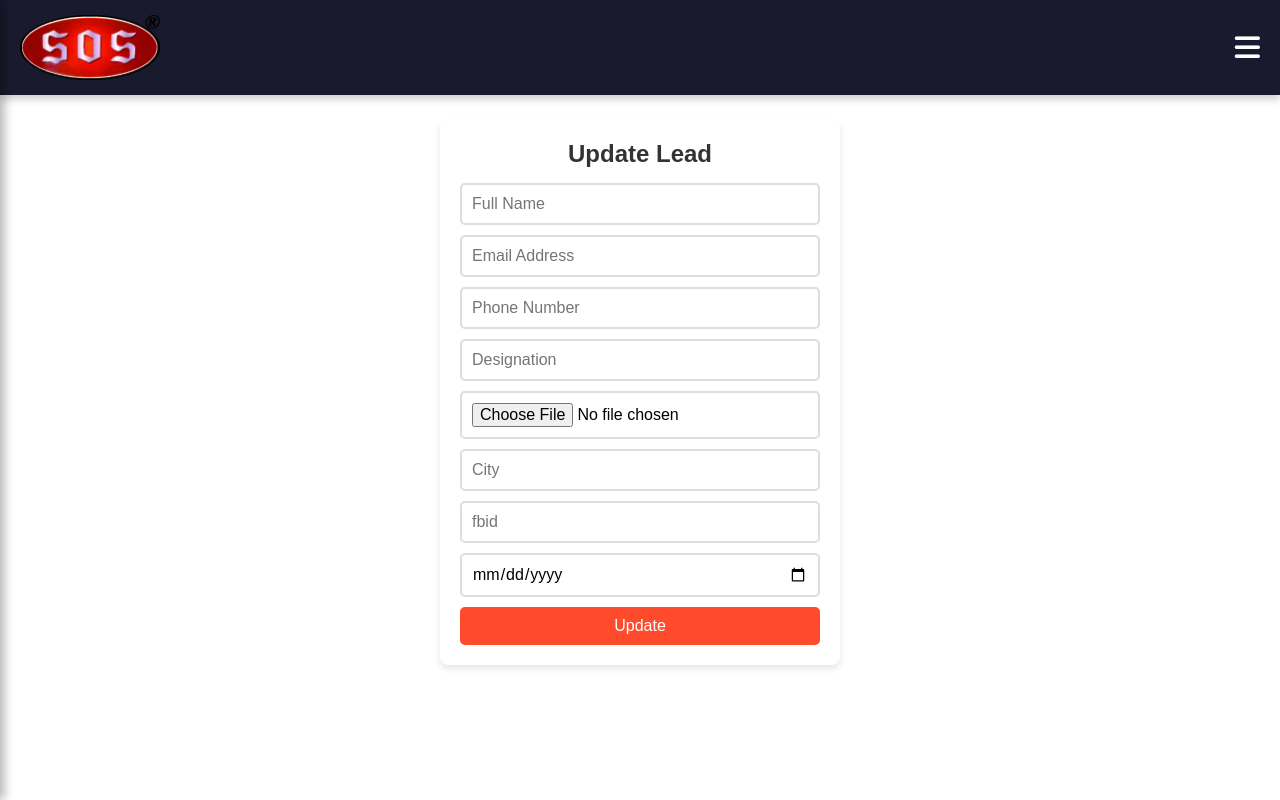
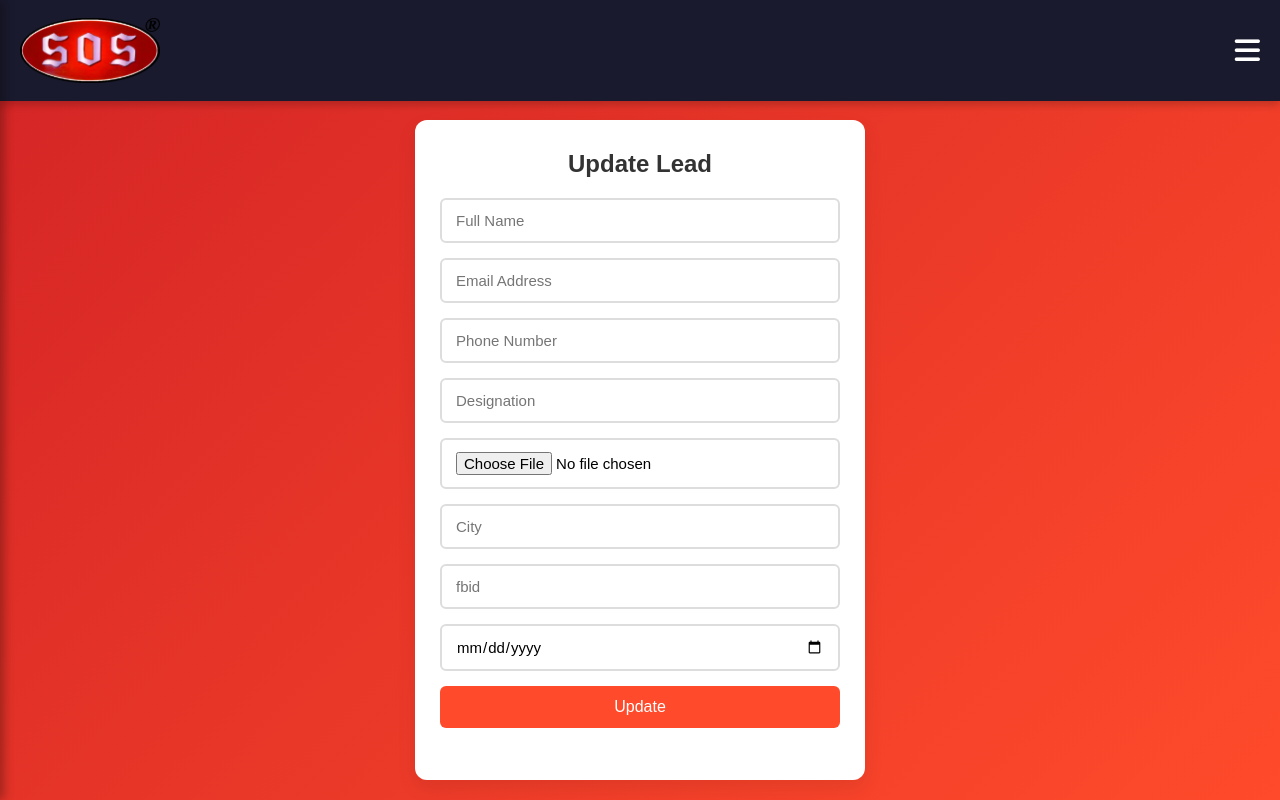
Before and after one commit to affanahmed2001/SOSFrontend, a React (Vite) app: page /update/1 in a window 1280 px wide. Built offline with nearby package versions, Linux system fonts and the light colour scheme; no server answers.

Commit message:
Log-in/out fetched

```diff
--- a/src/App.jsx
+++ b/src/App.jsx
@@ -12,9 +12,9 @@ function App() {
 
         <Router>
           <Routes>
-            <Route path="/" element={<Dashboard /> } />
+            <Route path="/" element={<Login /> } />
+            <Route path="/dashboard" element={<Dashboard />} />
             <Route path="/create" element={<CreateLead />} />
-            <Route path="/login" element={<Login />} />
             <Route path="/update/:lead_id" element={<Update_lead />} />
           </Routes>
         </Router>
--- a/src/Components/CreatLead.jsx
+++ b/src/Components/CreatLead.jsx
@@ -59,6 +59,7 @@ const Creat_lead = () => {
         const result = await response.json();
         // setMessage(result.message);
         setFormData({names:"",email:"",phone:"",designation:"",cv:"",city:"",FBID:"",createdDate:"",});
+        alert("data Created Successfully!");
 
         document.querySelector('input[type="file"]').value = "";
 
@@ -81,7 +82,7 @@ const Creat_lead = () => {
   return (
     <>
       <Navbar />
-      <div className='home'>
+      <div className='createLeadHome'>
         <div className="form-container">
           <h2>Create Lead</h2>
           <form onSubmit={handleSubmit}>
--- a/src/Components/CreateLead.css
+++ b/src/Components/CreateLead.css
@@ -1,50 +1,64 @@
-.home{
+.createLeadHome {
   margin-top: 100px;
+  display: flex;
+  justify-content: center;
+  padding: 20px;
+  background: linear-gradient(135deg, #d62626, #ff4b2b);
+  min-height: calc(100vh - 100px); /* Optional: keep it full height minus header */
 }
+
 .form-container {
   width: 100%;
-    max-width: 400px;
-    margin: auto;
-    padding: 20px;
-    border-radius: 8px;
-    box-shadow: 0 4px 6px rgba(0, 0, 0, 0.1);
-    background: #fff;
+  max-width: 450px;
+  background: #ffffff;
+  padding: 30px 25px;
+  border-radius: 12px;
+  box-shadow: 0 8px 20px rgba(0, 0, 0, 0.08);
   text-align: center;
 }
 
-  h2 {
-    margin-bottom: 15px;
-    color: #333;
+.createLeadHome h2 {
+  margin-bottom: 20px;
+  color: #333333;
+  font-size: 24px;
+  font-weight: 600;
 }
 
 form {
   display: flex;
   flex-direction: column;
-    gap: 10px;
+  gap: 15px;
 }
 
-  input {
-    padding: 10px;
-    font-size: 16px;
+input[type="text"],
+input[type="email"],
+input[type="number"],
+input[type="file"],
+input[type="date"] {
+  padding: 12px 14px;
+  font-size: 15px;
   border: 2px solid #ddd;
-    border-radius: 5px;
+  border-radius: 6px;
   outline: none;
+  transition: border-color 0.3s;
 }
 
 input:focus {
   border-color: #ff4b2b;
 }
 
-  button {
-    padding: 10px;
+.createLeadHome button {
+  padding: 12px;
   font-size: 16px;
   border: none;
   background: #ff4b2b;
   color: white;
-    border-radius: 5px;
+  font-weight: 500;
+  border-radius: 6px;
   cursor: pointer;
+  transition: background 0.3s ease;
 }
 
-  button:hover {
+.createLeadHome button:hover {
   background: #e63e26;
 }
--- a/src/Components/Dashboard.css
+++ b/src/Components/Dashboard.css
@@ -1,11 +1,7 @@
-/* General Styles */
-.home {
+.dashboardHome {
   padding: 20px;
-  font-family: Arial, sans-serif;
   margin-top: 100px;
 }
-
-
 
 .head {
   display: flex;
@@ -20,8 +16,8 @@
   margin-right: auto;
 }
 
-button {
-  background: linear-gradient(45deg, #7b0b00, #ff4b2b);
+.dashboardHome button {
+  background:  #ff4b2b;
   color: white;
   padding: 10px 18px;
   border: none;
--- a/src/Components/Dashboard.jsx
+++ b/src/Components/Dashboard.jsx
@@ -1,9 +1,7 @@
 import React, { useState, useEffect } from "react";
-import { BrowserRouter as Router, Routes, Route } from 'react-router-dom';
 
 import Navbar from "./Navbar";
 import "./Dashboard.css";
-import Update_lead from "./UpdateLead";
 
 const Dashboard = () => {
   const [isImportOpen, setIsImportOpen] = useState(false);
@@ -17,12 +15,6 @@ const Dashboard = () => {
 
   const toggleImport = () => setIsImportOpen(!isImportOpen);
   const toggleExport = () => setIsExportOpen(!isExportOpen);
-
-  // <Router>
-  //   <Routes>
-  //     <Route path="/update" element={<Update_lead />} />
-  //   </Routes>
-  // </Router>
 
   const closeModals = () => {
     setIsImportOpen(false);
@@ -111,7 +103,7 @@ const Dashboard = () => {
   return (
     <>
       <Navbar />
-      <div className="home">
+      <div className="dashboardHome">
 
         <div className="head">
           <h2 className="push">Dashboard</h2>
@@ -122,7 +114,7 @@ const Dashboard = () => {
               <i className="fa-solid fa-xmark close-icon" onClick={closeModals}></i>
               <div className="importMain">
                 <input type="file" name="fileUpload" onChange={handleFile} />
-                <button onClick={handleUpload}>Upload</button>
+                <button onClick={()=>{handleUpload(); closeModals();}}>Upload</button>
               </div>
             </div>
           )}
@@ -142,7 +134,7 @@ const Dashboard = () => {
                 </div>
               </div>
               <div className="filter-btn">
-                <button className="filter-btn" onClick={applyFilter}>Filter</button>
+                <button className="filter-btn" onClick={()=>{ applyFilter(); closeModals(); }}>Filter</button>
               </div>
             </div>
           )}
--- /dev/null
+++ b/src/Components/Login.css
@@ -0,0 +1,55 @@
+.loginHome {
+    min-height: 100vh;
+    display: flex;
+    justify-content: center;
+    align-items: center;  background: linear-gradient(135deg, #d62626, #ff4b2b);
+    padding: 20px;
+  }
+
+  .loginHome form {
+    background: #ffffff;
+    padding: 30px 25px;
+    border-radius: 12px;
+    box-shadow: 0 8px 20px rgba(0, 0, 0, 0.08);
+    text-align: center;
+    width: 100%;
+    max-width: 400px;
+  }
+
+  .loginHome .logo {
+    width: 120px;
+    margin: 0 auto 25px;
+    display: block;
+  }
+
+  .loginHome input {
+    width: 100%;
+    padding: 12px 14px;
+    margin-bottom: 15px;
+    font-size: 15px;
+    border: 2px solid #ddd;
+    border-radius: 6px;
+    outline: none;
+    transition: border-color 0.3s;
+  }
+
+  .loginHome input:focus {
+    border-color: #ff4b2b;
+  }
+
+  .loginHome button {
+    width: 100%;
+    padding: 12px;
+    font-size: 16px;
+    border: none;
+    background: #ff4b2b;
+    color: white;
+    font-weight: 500;
+    border-radius: 6px;
+    cursor: pointer;
+    transition: background 0.3s ease;
+  }
+
+  .loginHome button:hover {
+    background: #e63e26;
+  }
--- a/src/Components/Login.jsx
+++ b/src/Components/Login.jsx
@@ -1,13 +1,83 @@
-import React from 'react'
-import Navbar from './Navbar'
+import React, { useState } from 'react'
+import "./Login.css"
+import dashboard from "./Dashboard"
+import { useNavigate } from 'react-router-dom';
+
 
 const Login = () => {
+  const navigate = useNavigate();
+
+  const [loginData, setLoginData] = useState({
+    u_email: "",
+    u_password: "",
+  });
+
+  const handleChange = (e) => {
+    const { name, value } = e.target;
+    setLoginData((prevData) => ({
+      ...prevData,
+      [name]: value,
+    }));
+  }
+  const handleSubmit = async (e) => {
+    const API = `http://localhost:3000/data/login`;
+    e.preventDefault();
+
+    try {
+      const response = await fetch(API, {
+        method: "POST",
+        headers: {
+          "Content-Type": "application/json"
+        },
+        credentials: "include", // ⬅️ important!
+        body: JSON.stringify(loginData)
+      });
+
+
+      const data = await response.json();
+
+      // Check custom `success` field instead of response.ok
+      if (data.success) {
+        alert("Login success");
+        navigate("/dashboard"); // fixed: use `/dashboard` not `./dashboard`
+      } else {
+        alert(data.message || "Login Failed");
+      }
+
+    } catch (error) {
+      console.log("Error", error);
+      alert("Login error");
+    }
+  };
+
+
+
   return (
     <>
-    <Navbar />
-    <div className='home'>Login</div>
+      <div className='loginHome'>
+        <form onSubmit={handleSubmit}>
+          <img src="/image/Logo.png" alt="" className='logo' />
+          <input
+            type="text"
+            name="u_email"
+            placeholder="Your Email"
+            value={loginData.u_email}
+            onChange={handleChange}
+          />
+          <input
+            type="password"
+            name="u_password"
+            placeholder="Enter your password"
+            value={loginData.u_password}
+            onChange={handleChange}
+          />
+          <button type="submit">Submit</button>
+        </form>
+
+      </div>
     </>
   )
 }
 
+
 export default Login
--- a/src/Components/Navbar.css
+++ b/src/Components/Navbar.css
@@ -2,11 +2,11 @@
   display: flex;
   align-items: center;
   justify-content: space-between;
-  padding: 15px 20px;
+  padding: 18px 20px;
   background-color: #1a1a2e;
   color: white;
   box-shadow: 0 4px 8px rgba(0, 0, 0, 0.2);
-  position: fixed;
+  position: absolute;
   width: 100%;
   top: 0;
   z-index: 1000;
--- a/src/Components/Navbar.jsx
+++ b/src/Components/Navbar.jsx
@@ -1,9 +1,11 @@
 import React, { useState } from "react";
-import { NavLink } from "react-router-dom";
+import { NavLink, useNavigate } from "react-router-dom";
 import "./Navbar.css";
 
 const Navbar = () => {
   const [open, setOpen] = useState(false);
+  const navigate = useNavigate()
+
 
   const handleOpen = () => {
     setOpen(!open);
@@ -12,6 +14,29 @@ const Navbar = () => {
   const closeSide = () => {
     setOpen(false);
   };
+
+  const handleLogout = async () => {
+    try {
+      const response = await fetch("http://localhost:3000/data/logout", {
+        method: "POST",
+        credentials: "include" // ✅ important if using sessions
+      });
+
+      const data = await response.json();
+
+      if (data.success) {
+        navigate('/'); // ✅ redirect to login/home
+      } else {
+        alert(data.message || "Logout failed");
+      }
+
+      return data;
+    } catch (error) {
+      console.error("Logout Error:", error);
+      return { success: false, message: "Logout failed" };
+    }
+  };
+
 
   return (
     <>
@@ -27,7 +52,7 @@ const Navbar = () => {
           </div>
           <ul>
             <li>
-              <NavLink to={"/"} activeClassName="active-link">
+              <NavLink to={"/dashboard"} activeClassName="active-link">
                 Dashboard
               </NavLink>
             </li>
@@ -37,8 +62,8 @@ const Navbar = () => {
               </NavLink>
             </li>
             <li>
-              <NavLink to={"/login"} activeClassName="active-link">
-                Login
+              <NavLink activeClassName="active-link" onClick={handleLogout}>
+                LogOut
               </NavLink>
             </li>
           </ul>
--- a/src/Components/UpdateLead.jsx
+++ b/src/Components/UpdateLead.jsx
@@ -118,7 +118,7 @@ const update_lead = () => {
   return (
     <>
       <Navbar />
-      <div className='home'>
+      <div className='createLeadHome'>
         <div className="form-container">
           <h2>Update Lead</h2>
           <form onSubmit={handleSubmit}>
```
Lines whose indentation alone changed are shown as unchanged.
